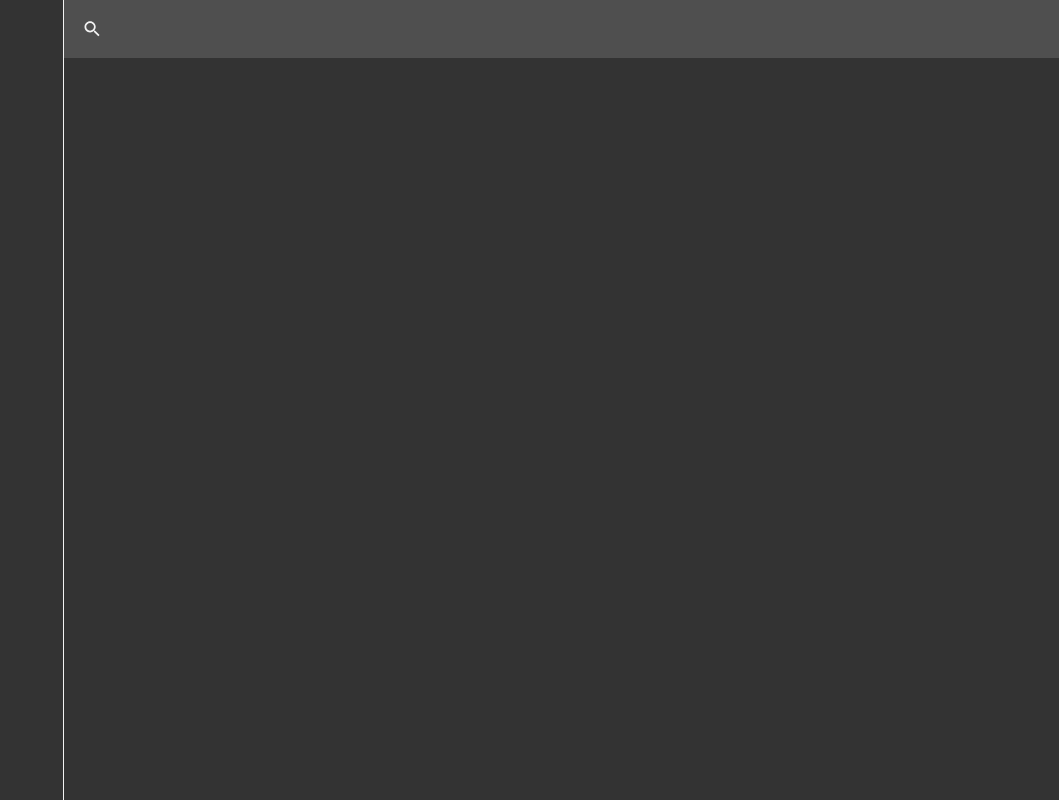
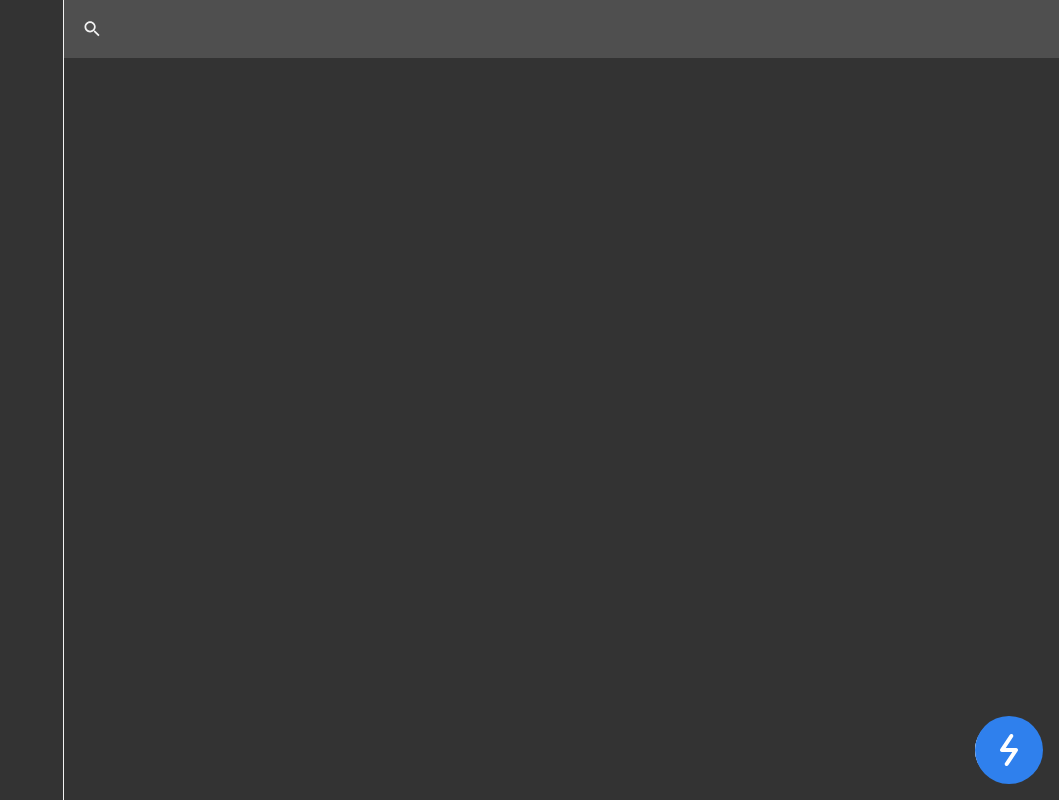
Before and after one commit to PriaAdmaja/simpul-chalenge, a React (Vite) app: page / in a window 1280 px wide. Shown: the whole page, without its empty margins (221-1280 px from the left). Built offline with nearby package versions, Linux system fonts and the light colour scheme.

Commit message:
set floating button

```diff
--- a/src/App.tsx
+++ b/src/App.tsx
@@ -1,14 +1,17 @@
-import searchIcon from './assets/icons/icon-search.svg'
+import searchIcon from "./assets/icons/icon-search.svg";
+import QuicksButton from "./component/QuicksButton";
 
 function App() {
+
   return (
-    <section className="flex h-screen bg-bg-main-primary">
+    <section className="flex h-screen bg-bg-main-primary relative">
       <section className="w-[285px] border-r-[1px] border-r-line-primary"></section>
       <section className="flex-1">
-        <nav className='h-[58px] pl-5 flex items-center bg-bg-main-secondary'>
-          <img src={searchIcon} alt='search' className='w-4 h-4'/>
+        <nav className="h-[58px] pl-5 flex items-center bg-bg-main-secondary">
+          <img src={searchIcon} alt="search" className="w-4 h-4" />
         </nav>
       </section>
+     <QuicksButton/>
     </section>
   );
 }
--- /dev/null
+++ b/src/component/QuicksButton.tsx
@@ -0,0 +1,37 @@
+import { useState } from "react";
+import flashIcon from "../assets/icons/Shape (Stroke).svg";
+import chatIcon from "../assets/icons/icon-chat.svg";
+import bookIcon from "../assets/icons/icon-book.svg";
+
+const QuicksButton = () => {
+  const [showButtonGroup, setShowButtonGroup] = useState<boolean>(false);
+  return (
+    <section className="absolute bottom-4 right-4">
+      <div className="relative flex flex-row-reverse items-center">
+        <button
+          className="flex justify-center items-center bg-primary rounded-full h-[68px] w-[68px] z-10"
+          onClick={() => setShowButtonGroup(!showButtonGroup)}
+        >
+          <img src={flashIcon} alt="quicks" className="h-8" />
+        </button>
+
+        <button
+          className={`flex justify-center items-center bg-line-primary rounded-full h-[60px] w-[60px] absolute ease-out duration-300 ${
+            !showButtonGroup ? " left-0" : "-left-[72px]"
+          }`}
+        >
+          <img src={chatIcon} alt="chat" className="h-[27px]" />
+        </button>
+        <button
+          className={`flex justify-center items-center bg-line-primary rounded-full h-[60px] w-[60px] absolute ease-out duration-300 ${
+            !showButtonGroup ? " left-0" : "-left-[144px]"
+          }`}
+        >
+          <img src={bookIcon} alt="chat" className="h-[27px]" />
+        </button>
+      </div>
+    </section>
+  );
+};
+
+export default QuicksButton;
```
